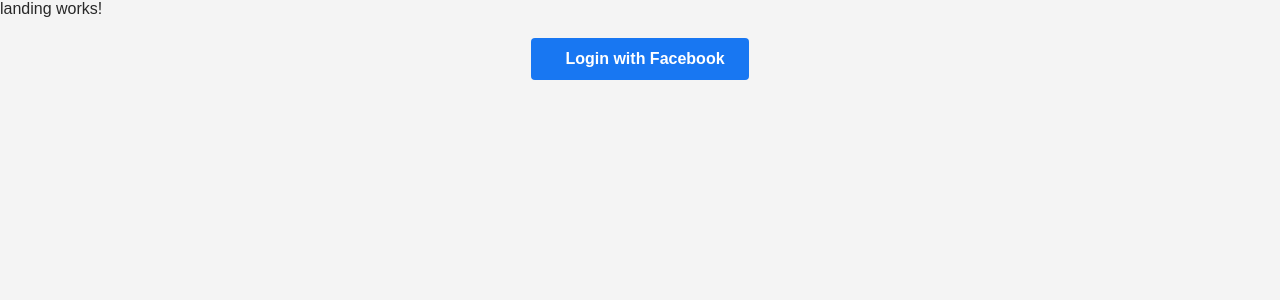
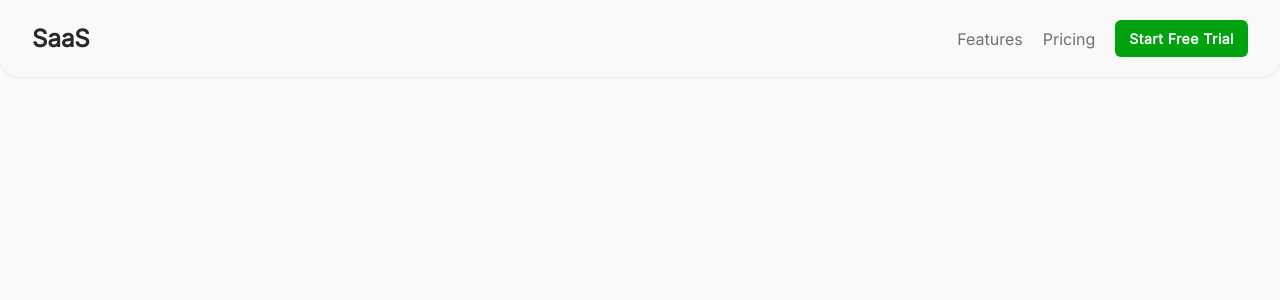
Before and after one commit to RomaPchel/reports-frontend, an Angular app: page / in a window 1280 px wide. Shown: the top 300 px of the page. Built offline with nearby package versions, Linux system fonts and the light colour scheme.

Commit message:
progress

```diff
--- a/package.json
+++ b/package.json
@@ -18,6 +18,7 @@
     "@angular/platform-browser": "^17.0.0",
     "@angular/platform-browser-dynamic": "^17.0.0",
     "@angular/router": "^17.0.0",
+    "@fontsource/inter": "^5.2.5",
     "chart.js": "^4.4.8",
     "rxjs": "~7.8.0",
     "tslib": "^2.3.0",
--- a/src/app/app.component.html
+++ b/src/app/app.component.html
@@ -1,4 +1,6 @@
 
 
+<app-header></app-header>
 
-<router-outlet></router-outlet>
+<router-outlet>
+</router-outlet>
--- a/src/app/app.module.ts
+++ b/src/app/app.module.ts
@@ -7,14 +7,16 @@
 import { LandingComponent } from './pages/landing/landing.component';
 import { SignUpComponent } from './pages/sign-up/sign-up.component';
 import { FormsModule } from '@angular/forms';
-import { ReportComponent } from './pages/report/report.component';  // Add this import
+import { ReportComponent } from './pages/report/report.component';
+import { HeaderComponent } from './components/header/header.component';  // Add this import
 
 @NgModule({
   declarations: [
     AppComponent,
     LandingComponent,
     SignUpComponent,
-    ReportComponent
+    ReportComponent,
+    HeaderComponent
   ],
   imports: [
     BrowserModule,
--- /dev/null
+++ b/src/app/components/header/header.component.html
@@ -0,0 +1,19 @@
+
+<div class="container">
+
+    <div class="header d-flex flex-row justify-between align-center">
+        <div>
+            <h1>SaaS</h1>
+        </div>
+
+        <nav>
+            <a href="#" class="opacity-65">Features</a>
+            <a href="#" class="opacity-65">Pricing</a>
+            <a href="#">
+                <button>
+                    Start Free Trial
+                </button>
+            </a>
+        </nav>
+    </div>
+</div>
--- /dev/null
+++ b/src/app/components/header/header.component.scss
@@ -0,0 +1,19 @@
+:host {
+    position: absolute;
+    width: 100%;
+}
+
+.header {
+    padding: 20px 32px;
+    background: var(--block-color);
+    border-bottom-right-radius: 20px;
+    border-bottom-left-radius: 20px;
+    box-shadow: var(--box-shadow);
+}
+
+nav {
+    align-items: center;
+    display: flex;
+    gap: 20px;
+    justify-content: flex-end;
+}
--- a/src/app/pages/landing/landing.component.html
+++ b/src/app/pages/landing/landing.component.html
@@ -1,8 +1,15 @@
-<p>landing works!</p>
 
-<div class="facebook-login-container">
+
+<!-- <div class="facebook-login-container">
   <button class="facebook-login-btn" (click)="loginWithFacebook()">
     <i class="fab fa-facebook-f"></i>
     Login with Facebook
   </button>
+</div> -->
+
+
+<div class="container">
+  <div class="hero-section">
+
+  </div>
 </div>
--- a/src/app/pages/landing/landing.component.scss
+++ b/src/app/pages/landing/landing.component.scss
@@ -26,3 +26,9 @@
   .facebook-login-btn i {
     font-size: 18px;
   }
+
+.hero-section {
+  background-color: var(--block-color);
+  box-shadow: var(--box-shadow);
+  height: 100vh;
+}
--- a/src/app/pages/report/report.component.html
+++ b/src/app/pages/report/report.component.html
@@ -5,6 +5,18 @@
             <div class="kpi-card">
                 <div class="kpi-label">Total Spend</div>
                 <div class="kpi-value primary">${{KPIs?.spend}}</div>
+            </div>
+            <div class="kpi-card">
+                <div class="kpi-label">ROAS</div>
+                <div class="kpi-value success">{{KPIs?.purchaseRoas}}x</div>
+            </div>
+            <div class="kpi-card">
+                <div class="kpi-label">Conversion Value</div>
+                <div class="kpi-value success">${{KPIs?.conversionValue}}</div>
+            </div>
+            <div class="kpi-card">
+                <div class="kpi-label">Purchases</div>
+                <div class="kpi-value success">{{KPIs?.purchases}}</div>
             </div>
             <div class="kpi-card">
                 <div class="kpi-label">Impressions</div>
@@ -23,17 +35,10 @@
                 <div class="kpi-value">{{KPIs?.ctr}}%</div>
             </div>
             <div class="kpi-card">
-                <div class="kpi-label">Purchases</div>
-                <div class="kpi-value success">{{KPIs?.purchases}}</div>
-            </div>
-            <div class="kpi-card">
                 <div class="kpi-label">Cost Per Purchase</div>
                 <div class="kpi-value">${{KPIs?.costPerPurchase}}</div>
             </div>
-            <div class="kpi-card">
-                <div class="kpi-label">Conversion Value</div>
-                <div class="kpi-value success">${{KPIs?.conversionValue}}</div>
-            </div>
+
             <div class="kpi-card">
                 <div class="kpi-label">Add To Cart</div>
                 <div class="kpi-value">{{KPIs?.addToCart}}</div>
@@ -46,10 +51,7 @@
                 <div class="kpi-label">Initiated Checkouts</div>
                 <div class="kpi-value">{{KPIs?.initiatedCheckouts}}</div>
             </div>
-            <div class="kpi-card">
-                <div class="kpi-label">ROAS</div>
-                <div class="kpi-value success">{{KPIs?.purchaseRoas}}x</div>
-            </div>
+
         </div>
     </div>
 
--- a/src/index.html
+++ b/src/index.html
@@ -6,7 +6,8 @@
   <base href="/">
   <meta name="viewport" content="width=device-width, initial-scale=1">
   <link rel="icon" type="image/x-icon" href="favicon.ico">
-  <link href="https://fonts.googleapis.com/css2?family=Inter:wght@300;400;500;600;700&display=swap" rel="stylesheet">
+  <!-- <link href="https://fonts.googleapis.com/css2?family=Inter:wght@300;400;500;600;700&display=swap" rel="stylesheet"> -->
+  <!-- <link href="https://fonts.googleapis.com/css2?family=Inter:wght@100;200;300;400;500;600;700;800;900&display=swap" rel="stylesheet"> -->
 </head>
 <body>
   <app-root></app-root>
--- a/src/styles.scss
+++ b/src/styles.scss
@@ -1,149 +1,86 @@
 /* You can add global styles to this file, and also import other style files */
+@import "@fontsource/inter/index.css";
 
 body {
     background-color: var(--main-background-color);
-    font-family: 'Inter', sans-serif;
+
+    // font-family: 'Inter', sans-serif;
+    // font-family: "Inter", "Inter Placeholder", sans-serif !important;
     // padding-top: 8vh;
-    height: 100vh;
-    width: 100vw;
-    overflow-x: hidden;
+    // height: 100vh;
+    // width: 100vw;
+    // overflow-x: hidden;
 }
 
 * {
     margin: 0;
     padding: 0;
-    font-family: 'Poppins', sans-serif;
+    font-family: "Inter", "Inter Placeholder", sans-serif !important;
+    // font-family: 'Poppins', sans-serif;
+    // font-family: "Inter", "Inter Placeholder", sans-serif !important;
     color: var(--text-color);
 }
 
-h1 {
-    font-size:1.5rem !important;
+.width-100 { width: 100% !important; }
+
+h1 { font-size: 1.5rem !important; }
+h2 { font-size: 1.2rem !important; }
+h3 { font-size: 1rem !important; }
+a { text-decoration: none !important; }
+
+.opacity-65 { opacity: 0.65 !important; }
+
+.d-flex { display: flex !important; }
+.justify-between { justify-content: space-between !important; }
+.justify-center { justify-content: center !important; }
+.justify-start { justify-content: flex-start !important; }
+.justify-end { justify-content: flex-end !important; }
+.align-center { align-items: center !important; }
+.align-end { align-items: flex-end !important; }
+.align-start { align-items: flex-start !important; }
+.position-fixed { position: fixed !important; }
+.flex-row { flex-direction: row !important; }
+.flex-column { flex-direction: column !important; }
+
+
+.mt-1 { margin-top: 0.25rem !important; }
+.mt-2 { margin-top: 0.5rem !important; }
+.mt-3 { margin-top: 1rem !important; }
+.mt-4 { margin-top: 1.5rem !important; }
+.mt-5 { margin-top: 3rem !important; }
+
+.mb-1 { margin-bottom: 0.25rem !important; }
+.mb-2 { margin-bottom: 0.5rem !important; }
+.mb-3 { margin-bottom: 1rem !important; }
+.mb-4 { margin-bottom: 1.5rem !important; }
+.mb-5 { margin-bottom: 3rem !important; }
+
+.ml-1 { margin-left: 0.25rem !important; }
+.ml-2 { margin-left: 0.5rem !important; }
+.ml-3 { margin-left: 1rem !important; }
+.ml-4 { margin-left: 1.5rem !important; }
+.ml-5 { margin-left: 3rem !important; }
+
+.mr-1 { margin-right: 0.25rem !important; }
+.mr-2 { margin-right: 0.5rem !important; }
+.mr-3 { margin-right: 1rem !important; }
+.mr-4 { margin-right: 1.5rem !important; }
+.mr-5 { margin-right: 3rem !important; }
+
+.container {
+    max-width: 1280px;
+    margin: 0 auto;
 }
 
-h2 {
-    font-size: 1.2rem !important;
+button {
+    border: none;
+    background: rgb(0, 162, 16);
+    color: #fff;
+    padding: 10px 14px;
+    border-radius: 6px;
+    font-weight: 600;
+    font-size: 14px;
+    box-shadow: var(--box-shadow);
+    letter-spacing: .03rem;
+    cursor: pointer;
 }
-
-h3 {
-    font-size: 1rem !important;
-}
-
-a {
-    text-decoration: none !important;
-}
-
-.d-flex {
-    display: flex !important;
-}
-
-.justify-between {
-    justify-content: space-between !important;
-}
-
-.justify-center {
-    justify-content: center !important;
-}
-
-.justify-start {
-    justify-content: flex-start !important;
-}
-
-.justify-end {
-    justify-content: flex-end !important;
-}
-
-.align-center {
-    align-items: center !important;
-}
-
-.align-end {
-    align-items: flex-end !important;
-}
-
-.align-start {
-    align-items: flex-start !important;
-}
-
-.position-fixed {
-    position: fixed !important;
-}
-
-.mt-1 {
-    margin-top: 0.25rem !important;
-}
-
-.mt-2 {
-    margin-top: 0.5rem !important;
-}
-
-.mt-3 {
-    margin-top: 1rem !important;
-}
-
-.mt-4 {
-    margin-top: 1.5rem !important;
-}
-
-.mt-5 {
-    margin-top: 3rem !important;
-}
-
-.mb-1 {
-    margin-bottom: 0.25rem !important;
-}
-
-.mb-2 {
-    margin-bottom: 0.5rem !important;
-}
-
-.mb-3 {
-    margin-bottom: 1rem !important;
-}
-
-.mb-4 {
-    margin-bottom: 1.5rem !important;
-}
-
-.mb-5 {
-    margin-bottom: 3rem !important;
-}
-
-.ml-1 {
-    margin-left: 0.25rem !important;
-}
-
-.ml-2 {
-    margin-left: 0.5rem !important;
-}
-
-.ml-3 {
-    margin-left: 1rem !important;
-}
-
-.ml-4 {
-    margin-left: 1.5rem !important;
-}
-
-.ml-5 {
-    margin-left: 3rem !important;
-}
-
-.mr-1 {
-    margin-right: 0.25rem !important;
-}
-
-.mr-2 {
-    margin-right: 0.5rem !important;
-}
-
-.mr-3 {
-    margin-right: 1rem !important;
-}
-
-.mr-4 {
-    margin-right: 1.5rem !important;
-}
-
-.mr-5 {
-    margin-right: 3rem !important;
-}
--- a/src/styles/variables.scss
+++ b/src/styles/variables.scss
@@ -1,7 +1,9 @@
 :root {
     --main-background-color: #F4F4F4;
     // --main-background-color: #E9E9E9;
-    --block-color: #ffffff;
+    --block-color: #fbf8f8;
 
     --text-color: #282828;
+
+    --box-shadow: rgba(13, 16, 23, 0.06) 0px 1.3px 2.7px 0px;
 }
```
Also changed, not shown: src/app/components/header/header.component.ts (added, +10 -0 lines), 2 other files (tests, documents, lock files or other folders).
